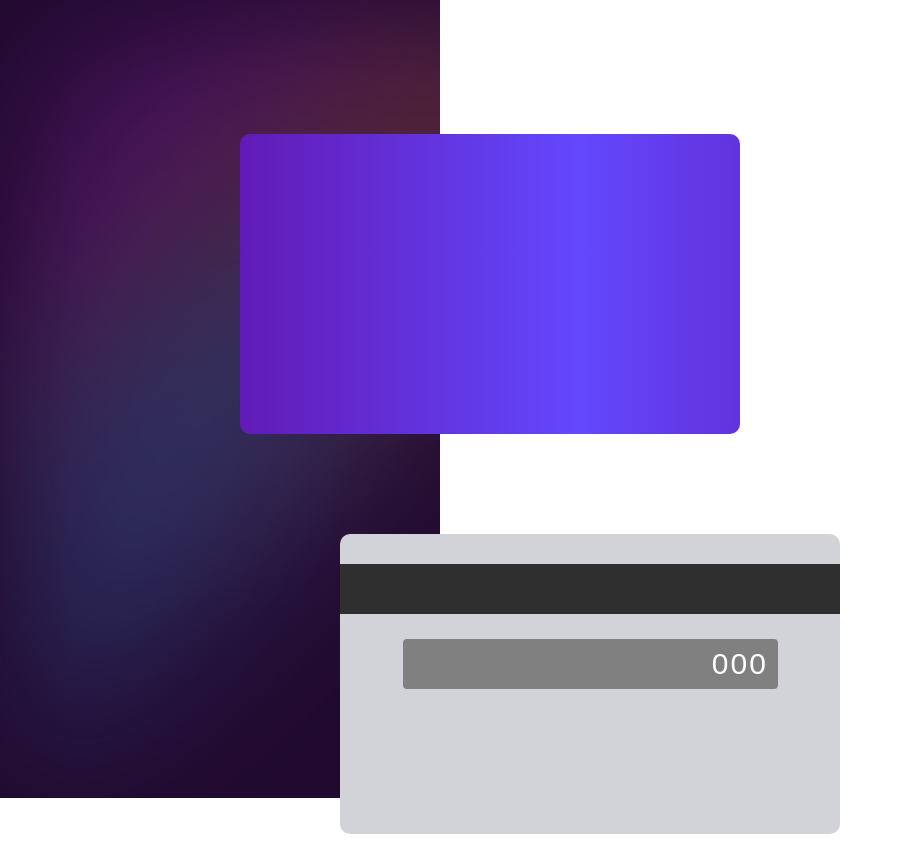
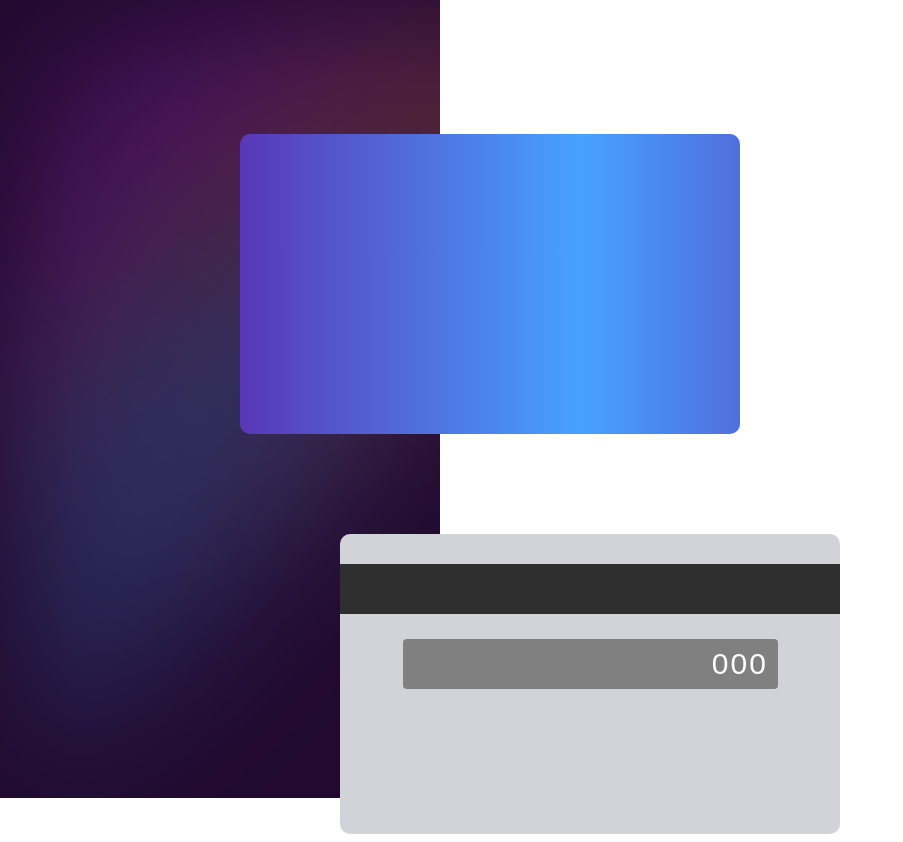
Before and after one commit to MasonBoom/Interactive-Card-Details-Form, a React (Create React App) app: page / in a window 1280 px wide. Shown: the whole page, without its empty margins (0-903 px from the left). Built offline with nearby package versions, Linux system fonts and the light colour scheme.

Commit message:
updated gradient

```diff
--- a/src/app.styles.js
+++ b/src/app.styles.js
@@ -37,7 +37,7 @@ export const CardDiv = styled.section`
 `;
 
 export const CardFront = styled.div`
-    background-image: linear-gradient(90deg, #6348FE, #610595, #6348FE, #610595);
+    background-image: linear-gradient(90deg, #47A2FF, #610595, #47A2FF, #610595);
     border-radius: 10px;
     width: 500px;
     height: 300px;
```
